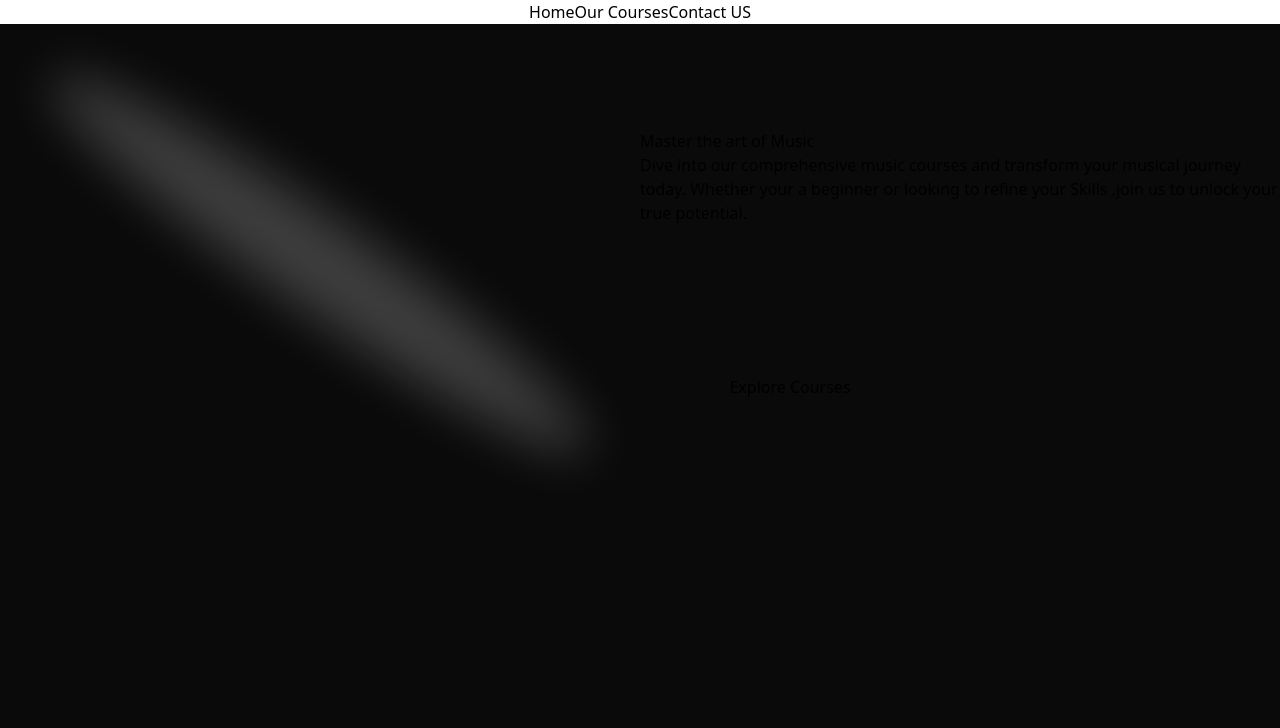
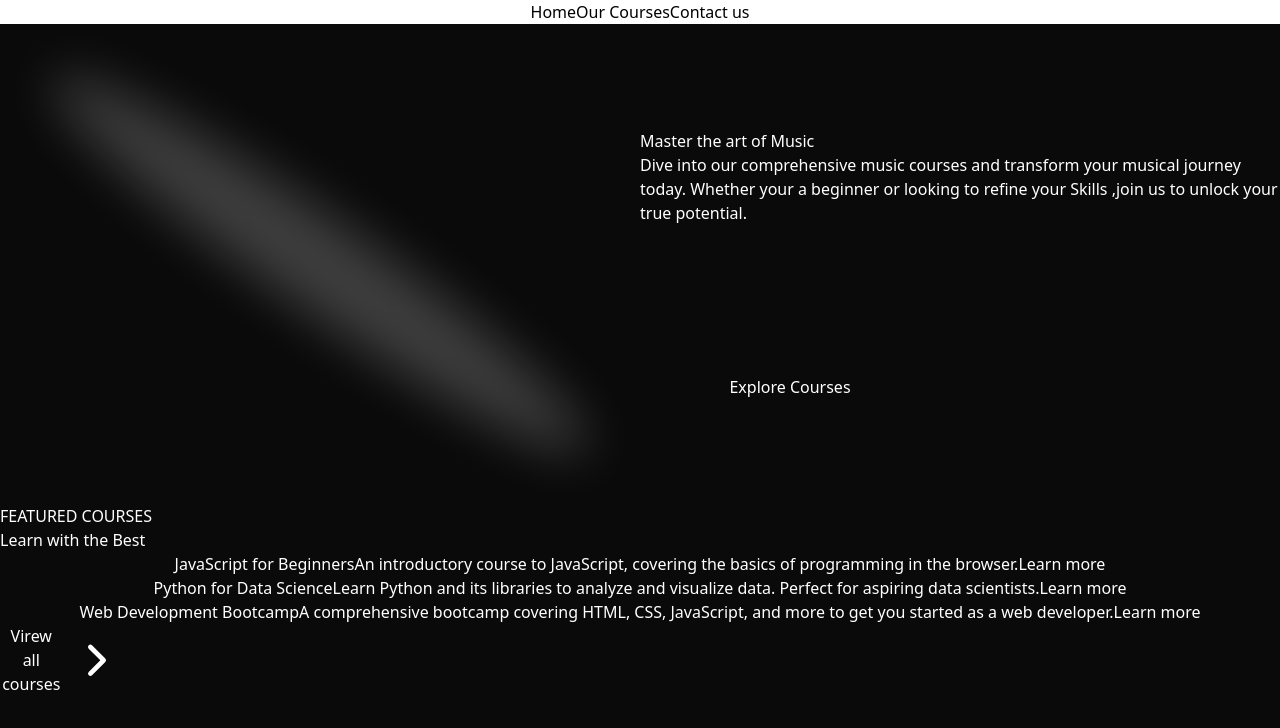
Before and after one commit to MR-MoonDev/Next-js-Basic, a Next.js app: page / in a window 1280 px wide. Shown: the top 728 px of the page. Built offline with nearby package versions, Linux system fonts and the light colour scheme.

Commit message:
make Feature component,and animanttion into Herosection button .

```diff
--- /dev/null
+++ b/src/Components/Feature.tsx
@@ -0,0 +1,87 @@
+"use client";
+import React from "react";
+import courseData from "../Data/music_courses.json";
+import Link from "next/link";
+import { div, p } from "framer-motion/client";
+import { BackgroundGradient } from "./ui/background-gradient";
+interface Course {
+  id: number;
+  slug: string;
+  title: string;
+  description: string;
+  price: number;
+  instruction: string;
+  isFeature: boolean;
+}
+const Feature = () => {
+  const featuredcourses = courseData.Courses.filter(
+    (Courses: Course) => Courses.isFeature
+  );
+  return (
+    <div className="py-12 bg-gray-900">
+      <div>
+        <div className="text-center">
+          <h2 className="text-base text-teal-700 font-semibold tracking-wide uppercase">
+            FEATURED COURSES
+          </h2>
+          <p className="mt-2 text-3xl leading-8 font-extrabold tracking-tight text-white sm:text-4xl">
+            Learn with the Best
+          </p>
+        </div>
+      </div>
+      <div className="mt-10">
+        <div className="grid grid-cols-1 sm:grid-cols-2 lg:grid-cols-3 gap-8 justify-center">
+          {featuredcourses.map((Courses: Course) => (
+            <div key={Courses.id} className="flex gap-2 justify-center">
+              <BackgroundGradient className="flex flex-col rounded-[22px] bg-zinc-900 dark-bg-white overflow-hidden h-full max-w-sm">
+                <div className="p-4 sm:p-6 flex flex-col items-center text-center flex-grow">
+                  <p className="text-lg sm:text-xl text-black mt-4 mb-2 dark:text-neutral-200">
+                    {Courses.title}
+                  </p>
+                  <p className="text-sm text-black mt-4 mb-2 dark:text-neutral-400 flex-grow">
+                    {Courses.description}
+                  </p>
+                  <p className="relative hover:text-gray-400 cursor-pointer transition-all ease-in-out before:transition-[width] before:ease-in-out before:duration-700 before:absolute before:bg-gray-400 before:origin-center before:h-[1px] before:w-0 hover:before:w-[50%] before:bottom-0 before:left-[50%] after:transition-[width] after:ease-in-out after:duration-700 after:absolute after:bg-gray-400 after:origin-center after:h-[1px] after:w-0 hover:after:w-[50%] after:bottom-0 after:right-[50%]">
+                    <Link href={`/Course/${Courses.slug}`}>Learn more</Link>
+                  </p>
+                </div>
+              </BackgroundGradient>
+            </div>
+          ))}
+        </div>
+      </div>
+
+      <div className="mt-20 text-center">
+        <div className="relative group">
+          <button className="relative inline-block p-px font-semibold leading-6 text-white bg-gray-800 shadow-2xl cursor-pointer rounded-xl shadow-zinc-900 transition-transform duration-300 ease-in-out hover:scale-105 active:scale-95">
+            <span className="absolute inset-0 rounded-xl bg-gradient-to-r from-teal-400 via-blue-500 to-purple-500 p-[2px] opacity-0 transition-opacity duration-500 group-hover:opacity-100"></span>
+
+            <span className="relative z-10 block px-6 py-3 rounded-xl bg-gray-950">
+              <div className="relative z-10 flex items-center space-x-2">
+                <span className="transition-all duration-500 group-hover:translate-x-1">
+                  <Link href={"/courses "}>Virew all courses</Link>
+                </span>
+                <svg
+                  className="w-6 h-6 transition-transform duration-500 group-hover:translate-x-1"
+                  data-slot="icon"
+                  aria-hidden="true"
+                  fill="currentColor"
+                  viewBox="0 0 20 20"
+                  xmlns="http://www.w3.org/2000/svg"
+                >
+                  <path
+                    clip-rule="evenodd"
+                    d="M8.22 5.22a.75.75 0 0 1 1.06 0l4.25 4.25a.75.75 0 0 1 0 1.06l-4.25 4.25a.75.75 0 0 1-1.06-1.06L11.94 10 8.22 6.28a.75.75 0 0 1 0-1.06Z"
+                    fill-rule="evenodd"
+                  ></path>
+                </svg>
+              </div>
+            </span>
+          </button>
+        </div>
+      </div>
+    </div>
+  );
+};
+
+export default Feature;
--- a/src/Components/HeroSection.tsx
+++ b/src/Components/HeroSection.tsx
@@ -23,11 +23,11 @@
           journey today. Whether your a beginner or looking to refine your
           Skills ,join us to unlock your true potential.
         </p>
-        <div className="mt-4 ">
+        <div className="mt-12 ">
           <Link href={"/courses"}>
             <Button
               borderRadius="1.75rem"
-              className="bg-white dark:bg-slate-900 text-black dark:text-white border-neutral-200 dark:border-slate-800"
+              className=" bg-white dark:bg-slate-900 text-black dark:text-white border-neutral-200 dark:border-slate-800"
             >
               Explore Courses
             </Button>
--- a/src/Components/Navbar.tsx
+++ b/src/Components/Navbar.tsx
@@ -11,7 +11,7 @@
       className={cn("fixed top-10 inset-x-0 max-w-2xl mx-auto z-50", className)}
     >
       <Menu setActive={setActive}>
-        <Link href={"/"}>
+        <Link href={"/"} >
           <MenuItem
             setActive={setActive}
             active={active}
@@ -31,7 +31,7 @@
           <MenuItem
             setActive={setActive}
             active={active}
-            item="Contact US"
+            item="Contact us"
           ></MenuItem>
         </Link>
       </Menu>
--- /dev/null
+++ b/src/Components/ui/background-gradient.tsx
@@ -0,0 +1,72 @@
+import { cn } from "@/lib/utils";
+import React from "react";
+import { motion } from "framer-motion";
+
+export const BackgroundGradient = ({
+  children,
+  className,
+  containerClassName,
+  animate = true,
+}: {
+  children?: React.ReactNode;
+  className?: string;
+  containerClassName?: string;
+  animate?: boolean;
+}) => {
+  const variants = {
+    initial: {
+      backgroundPosition: "0 50%",
+    },
+    animate: {
+      backgroundPosition: ["0, 50%", "100% 50%", "0 50%"],
+    },
+  };
+  return (
+    <div className={cn("relative p-[4px] group", containerClassName)}>
+      <motion.div
+        variants={animate ? variants : undefined}
+        initial={animate ? "initial" : undefined}
+        animate={animate ? "animate" : undefined}
+        transition={
+          animate
+            ? {
+                duration: 5,
+                repeat: Infinity,
+                repeatType: "reverse",
+              }
+            : undefined
+        }
+        style={{
+          backgroundSize: animate ? "400% 400%" : undefined,
+        }}
+        className={cn(
+          "absolute inset-0 rounded-3xl z-[1] opacity-60 group-hover:opacity-100 blur-xl  transition duration-500 will-change-transform",
+          " bg-[radial-gradient(circle_farthest-side_at_0_100%,#00ccb1,transparent),radial-gradient(circle_farthest-side_at_100%_0,#7b61ff,transparent),radial-gradient(circle_farthest-side_at_100%_100%,#ffc414,transparent),radial-gradient(circle_farthest-side_at_0_0,#1ca0fb,#141316)]"
+        )}
+      />
+      <motion.div
+        variants={animate ? variants : undefined}
+        initial={animate ? "initial" : undefined}
+        animate={animate ? "animate" : undefined}
+        transition={
+          animate
+            ? {
+                duration: 5,
+                repeat: Infinity,
+                repeatType: "reverse",
+              }
+            : undefined
+        }
+        style={{
+          backgroundSize: animate ? "400% 400%" : undefined,
+        }}
+        className={cn(
+          "absolute inset-0 rounded-3xl z-[1] will-change-transform",
+          "bg-[radial-gradient(circle_farthest-side_at_0_100%,#00ccb1,transparent),radial-gradient(circle_farthest-side_at_100%_0,#7b61ff,transparent),radial-gradient(circle_farthest-side_at_100%_100%,#ffc414,transparent),radial-gradient(circle_farthest-side_at_0_0,#1ca0fb,#141316)]"
+        )}
+      />
+
+      <div className={cn("relative z-10", className)}>{children}</div>
+    </div>
+  );
+};
--- a/src/app/layout.tsx
+++ b/src/app/layout.tsx
@@ -34,7 +34,7 @@
         <div className="relative w-full flex justify-center items-center">
           <Navbar />
         </div>
-        <main>{children}</main> {/* Main content area */}
+        <main>{children}</main>
       </body>
     </html>
   );
--- a/src/app/page.tsx
+++ b/src/app/page.tsx
@@ -1,9 +1,11 @@
+import Feature from "@/Components/Feature";
 import HeroSection from "@/Components/HeroSection";
 
 export default function Home(){
   return(
-     <main className="min-h-screen bg-black/[0.96] antialiased bg-grid-white/[0.02]">
+     <main className="text-white min-h-screen bg-black/[0.96] antialiased bg-grid-white/[0.02]">
       <HeroSection/>
+      <Feature/>
      </main>
   )
 }
```
